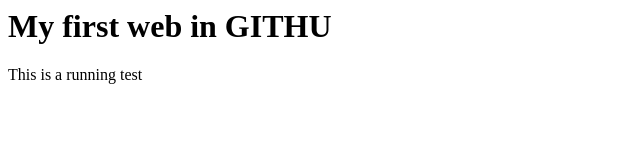
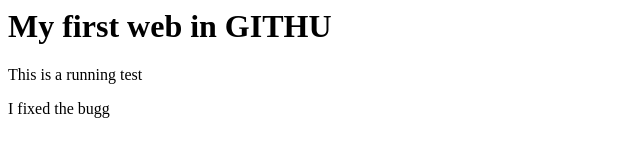
Before and after one commit to Jshblocks/Practica_gitVS, a plain HTML site: page src/index.html in a window 1280 px wide. Shown: the whole page, without its empty margins (0-640 px from the left). Drawn offline with Linux system fonts and the light colour scheme.

Commit message:
Fixed bug

```diff
--- a/src/index.html
+++ b/src/index.html
@@ -6,5 +6,8 @@
         <P>
             This is a running test
         </P>
+        <p>
+            I fixed the bugg
+        </p>
     </body>
 </html>
```
